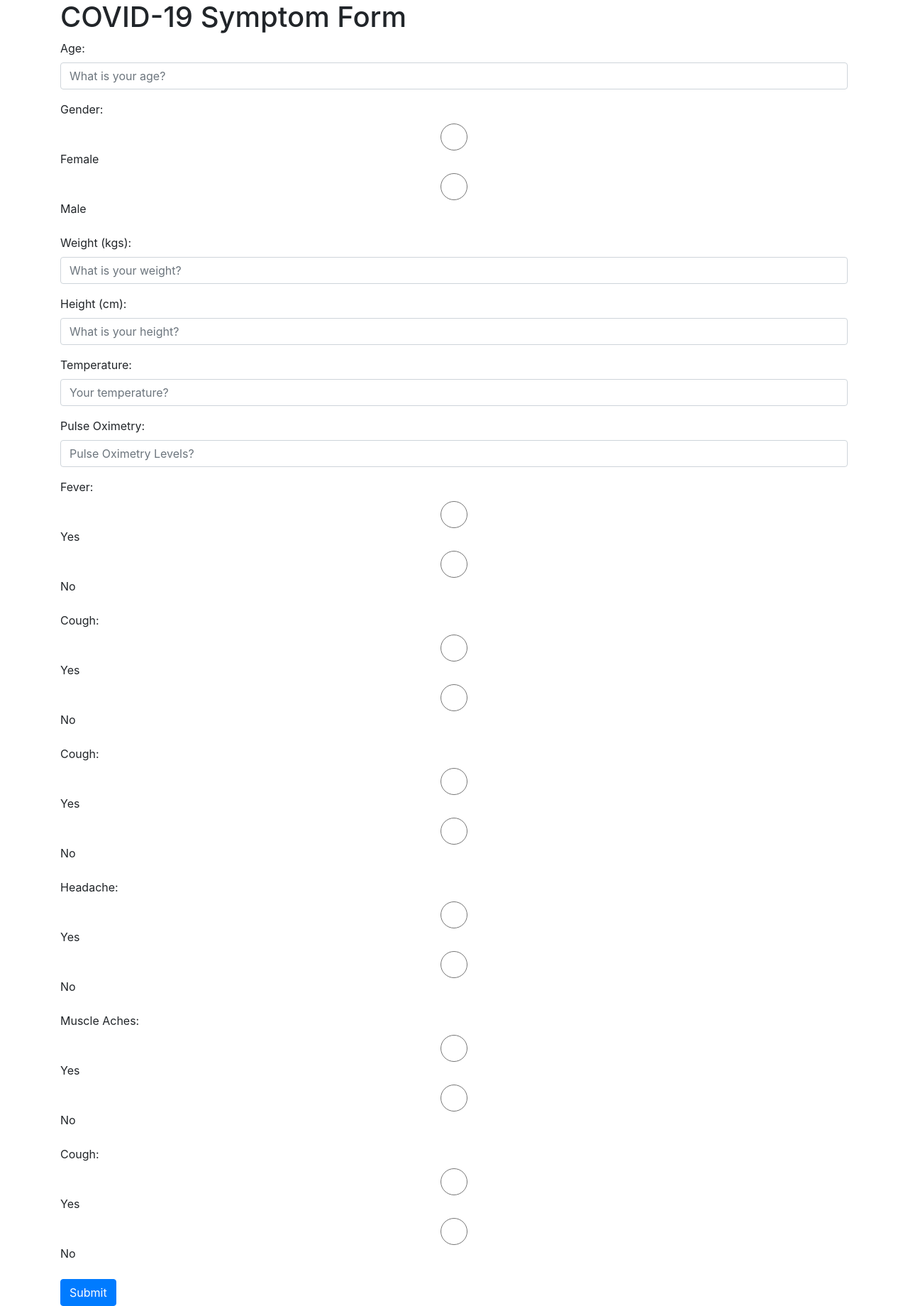
After one commit to MosesBomera/epms-interface, a Flask app: page / in a window 1280 px wide. The commit adds this page. Shown: the whole page at 71% size. Run offline with Flask 2, Linux system fonts and the light colour scheme; the visitor is signed in with stand-in values (Sample User, id 1); some libraries are stand-ins or nearby versions.

Commit message:
Add home.html

```diff
--- a/application.py
+++ b/application.py
@@ -29,8 +29,7 @@ def index():
     if 'username' in session:
         username = session['username']
         full_name = session['full_name']
-        return render_template("home.html",
-                                full_name=full_name)
+        return render_template("home.html", full_name=full_name)
 
     # Regular login
     if request.method == "POST":
@@ -39,7 +38,7 @@ def index():
 
         # Check database
         # retrieve details based on the username
-        user = db.execute("SELECT id, full_name, username, password FROM users WHERE username = :username",
+        user = db.execute("SELECT id, full_name, username, password FROM users WHERE username = :username", \
                     {'username': username}).fetchone()
 
         # If user doesn't exist
@@ -51,17 +50,15 @@ def index():
                 session['username'] = user.username
                 session['full_name'] = user.full_name
                 session['id'] = user.id
-                return render_template("home.html",
-                                    full_name=user.full_name)
+                return render_template("home.html", full_name=user.full_name)
             else:
-                return render_template("index.html",
-                                        error="Invalid Password or Username")
+                return render_template("index.html", error="Invalid Password or Username")
     # First page visit
     if request.method == "GET":
         return render_template("index.html")
 
 
-@app.route("logout")
+@app.route("/logout")
 @logged_in
 def logout():
     """Logout functionality for the website"""
@@ -70,8 +67,7 @@ def logout():
     session.pop('full_name', None)
     session.pop('id', None)
 
-    return render_template("index.html",
-                        message="Logged Out!")
+    return render_template("index.html", message="Logged Out!")
 
 
 @app.route("/home", methods=['POST', 'GET'])
@@ -91,5 +87,4 @@ def home():
     if request.method == 'POST':
         # Perform prediction
         prediction = ''
-        return render_template("prediction.html",
-                                prediction=prediction)
+        return render_template("prediction.html", prediction=prediction)
--- /dev/null
+++ b/templates/home.html
@@ -0,0 +1,114 @@
+{% extends "layout.html" %}
+
+{% block title %}
+  COVID-19 Check?
+{% endblock %}
+
+{% block body %}
+<div id="home">
+  <div class="symptom-form">
+    {% block heading %}
+      <h1>COVID-19 Symptom Form</h1>
+    {% endblock %}
+
+    <!-- The form -->
+    <form action="{{ url_for('home') }}" method="post">
+      <!-- Age -->
+      <div class="form-group">
+        <label for="age">Age:</label><br>
+        <input class="form-control" type="number" name="age" placeholder="What is your age?" required>
+      </div>
+
+      <!-- Gender -->
+      <div class="form-group">
+        <label for="gender">Gender:</label><br>
+          <input class="form-control" type="radio" name="gender" value="female" required>
+          <label for="female">Female</label><br>
+          <input class="form-control" type="radio" name="gender" value="male" required>
+          <label for="male">Male</label><br>
+      </div>
+
+      <!-- Weight -->
+      <div class="form-group">
+        <label for="weight">Weight (kgs):</label><br>
+        <input class="form-control" type="number" name="weight" placeholder="What is your weight?" required>
+      </div>
+
+      <!-- Height -->
+      <div class="form-group">
+        <label for="height">Height (cm):</label><br>
+        <input class="form-control" type="number" name="height" placeholder="What is your height?" required>
+      </div>
+
+      <!-- Temperature -->
+      <div class="form-group">
+        <label for="temperature">Temperature:</label><br>
+        <input class="form-control" type="number" name="temperature" placeholder="Your temperature?" required>
+      </div>
+
+      <!-- sp02 -->
+      <div class="form-group">
+        <label for="sp02">Pulse Oximetry:</label><br>
+        <input class="form-control" type="number" name="sp02" placeholder="Pulse Oximetry Levels?" required>
+      </div>
+
+      <!-- Fever -->
+      <div class="form-group">
+        <label for="fever">Fever:</label><br>
+          <input class="form-control" type="radio" name="fever" value="yes" required>
+          <label for="yes">Yes</label><br>
+          <input class="form-control" type="radio" name="fever" value="no" required>
+          <label for="no">No</label><br>
+      </div>
+
+      <!-- Cough -->
+      <div class="form-group">
+        <label for="cough">Cough:</label><br>
+          <input class="form-control" type="radio" name="cough" value="yes" required>
+          <label for="yes">Yes</label><br>
+          <input class="form-control" type="radio" name="cough" value="no" required>
+          <label for="no">No</label><br>
+      </div>
+
+      <!-- Runny Nose -->
+      <div class="form-group">
+        <label for="runny_nose">Cough:</label><br>
+          <input class="form-control" type="radio" name="runny_nose" value="yes" required>
+          <label for="yes">Yes</label><br>
+          <input class="form-control" type="radio" name="runny_nose" value="no" required>
+          <label for="no">No</label><br>
+      </div>
+
+      <!-- Headache -->
+      <div class="form-group">
+        <label for="headache">Headache:</label><br>
+          <input class="form-control" type="radio" name="headache" value="yes" required>
+          <label for="yes">Yes</label><br>
+          <input class="form-control" type="radio" name="headache" value="no" required>
+          <label for="no">No</label><br>
+      </div>
+
+      <!-- Muscle Aches -->
+      <div class="form-group">
+        <label for="muscle_aches">Muscle Aches:</label><br>
+          <input class="form-control" type="radio" name="muscle_aches" value="yes" required>
+          <label for="yes">Yes</label><br>
+          <input class="form-control" type="radio" name="muscle_aches" value="no" required>
+          <label for="no">No</label><br>
+      </div>
+
+      <!-- Fatigue -->
+      <div class="form-group">
+        <label for="fatigue">Cough:</label><br>
+          <input class="form-control" type="radio" name="fatigue" value="yes" required>
+          <label for="yes">Yes</label><br>
+          <input class="form-control" type="radio" name="fatigue" value="no" required>
+          <label for="no">No</label><br>
+      </div>
+
+      <button class="btn btn-primary">Submit</button>
+
+    </form>
+  </div>
+</div>
+{% endblock %}
--- a/templates/index.html
+++ b/templates/index.html
@@ -35,9 +35,6 @@
     <button class="btn btn-primary">Login</button>
     </form>
 
-    <div class="create-account">
-  			<a  href="{{ url_for('index') }}">Create Account</a>
-  	</div>
   </div>
 </div>
 {% endblock %}
```
